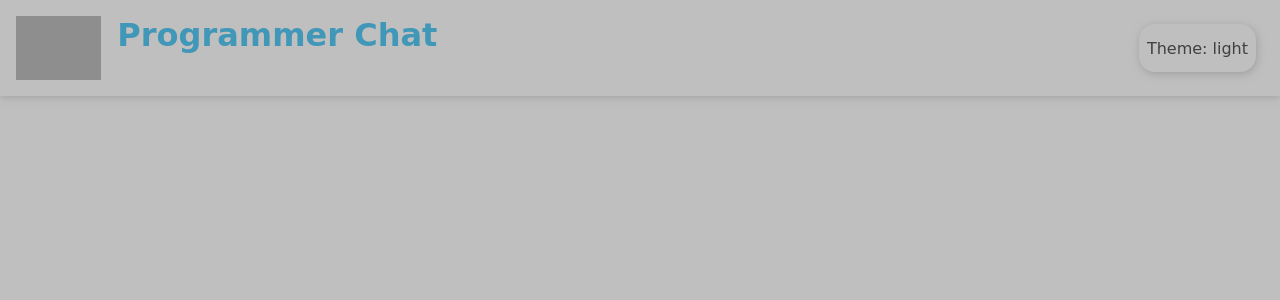
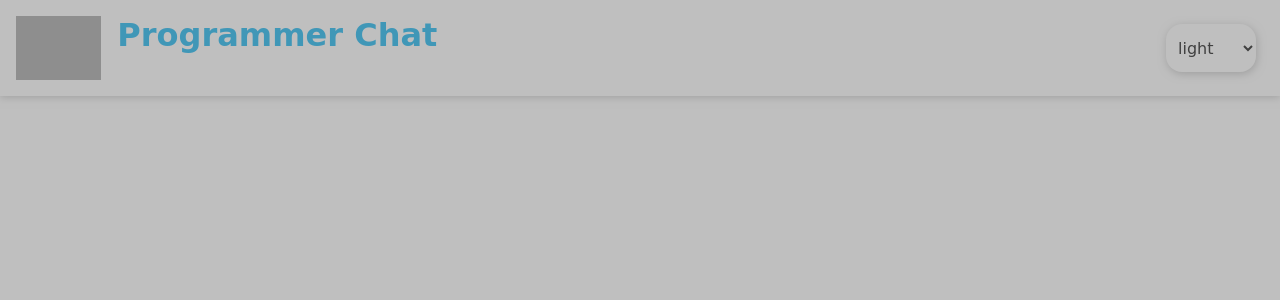
Before and after one commit to JMANN240/chat, a Flask app: page / in a window 1280 px wide. Shown: the top 300 px of the page. Run offline with Flask 3, Linux system fonts and the light colour scheme; some libraries are stand-ins or nearby versions; grey boxes are pictures that could not be loaded.

Commit message:
Improvements to themes UX

```diff
--- a/static/css/chat.css
+++ b/static/css/chat.css
@@ -291,7 +291,7 @@ dialog input {
 	}
 }
 
-button {
+button, select {
 	font-size: medium;
 	background-color: var(--bg);
 	padding-top: 0.25em;
--- a/static/js/chat.js
+++ b/static/js/chat.js
@@ -1,6 +1,5 @@
 const root = document.querySelector(':root');
 const usersHeading = document.querySelector('#users-heading');
-const toggleTheme = document.querySelector('#toggle-theme');
 const chat = document.querySelector('#chat');
 const anchor = document.querySelector('#anchor');
 const textInput = document.querySelector('#text-input');
@@ -33,35 +32,6 @@ chat.addEventListener('scroll', () => {
 		goingToBottom = false;
 	}
 })
-
-const themes = [];
-for (let stylesheet of document.styleSheets) {
-	const rules = stylesheet.cssRules;
-	for (let rule of rules) {
-		console.log(typeof rule);
-		const match = rule.selectorText?.match(/^\.theme-(\w+)$/)
-		if (match) {
-			themes.push(match[1]);
-		}
-	}
-}
-let currentThemeIndex = 0;
-
-toggleTheme.innerHTML = `Theme: ${themes[currentThemeIndex]}`;
-
-toggleTheme.addEventListener('click', () => {
-	for (let bodyClass of document.body.classList) {
-		if (bodyClass.startsWith('theme-')) {
-			document.body.classList.remove(bodyClass);
-		}
-	}
-	currentThemeIndex += 1;
-	if (currentThemeIndex >= themes.length) {
-		currentThemeIndex = 0;
-	}
-	document.body.classList.add(`theme-${themes[currentThemeIndex]}`);
-	toggleTheme.innerHTML = `Theme: ${themes[currentThemeIndex]}`;
-});
 
 const updateUsers = (users) => {
 	let userStates = [];
--- /dev/null
+++ b/static/js/themes.js
@@ -0,0 +1,26 @@
+'use strict';
+
+const changeTheme = document.querySelector('#change-theme');
+let currentTheme = null;
+
+// Load themes
+for (let stylesheet of document.styleSheets) {
+	const rules = stylesheet.cssRules;
+	for (let rule of rules) {
+		const match = rule.selectorText?.match(/^\.theme-(\w+)$/)
+		if (match) {
+			const themeOption = document.createElement("option");
+			themeOption.value = rule.selectorText.substring(1);
+			themeOption.innerText = match[1];
+			changeTheme.appendChild(themeOption);
+		}
+	}
+}
+currentTheme = changeTheme.querySelector("option").value;
+
+// Theme selection
+changeTheme.addEventListener("input", () => {
+	document.body.classList.remove(currentTheme);
+	document.body.classList.add(changeTheme.value);
+	currentTheme = changeTheme.value
+});
--- a/templates/chat.html
+++ b/templates/chat.html
@@ -9,6 +9,7 @@
 		integrity="sha512-Z6C1p1NIexPj5MsVUunW4pg7uMX6/TT3CUVldmjXx2kpip1eZcrAnxIusDxyFIikyM9A61zOVNgvLr/TGudOQg=="
 		crossorigin="anonymous" referrerpolicy="no-referrer"></script>
 	<script src="/static/js/chat.js" defer></script>
+	<script src="/static/js/themes.js" defer></script>
 </head>
 <body class="theme-light">
 	<div id="header-div">
@@ -18,7 +19,7 @@
 		</div>
 		<div style="display: flex; gap: 1rem;">
 			<h3 id="users-heading"></h3>
-			<button id="toggle-theme">Theme</button>
+			<select id="change-theme">Theme</select>
 		</div>
 	</div>
 	<div id="chat"></div>
```
Also changed, not shown: 1 other file.
